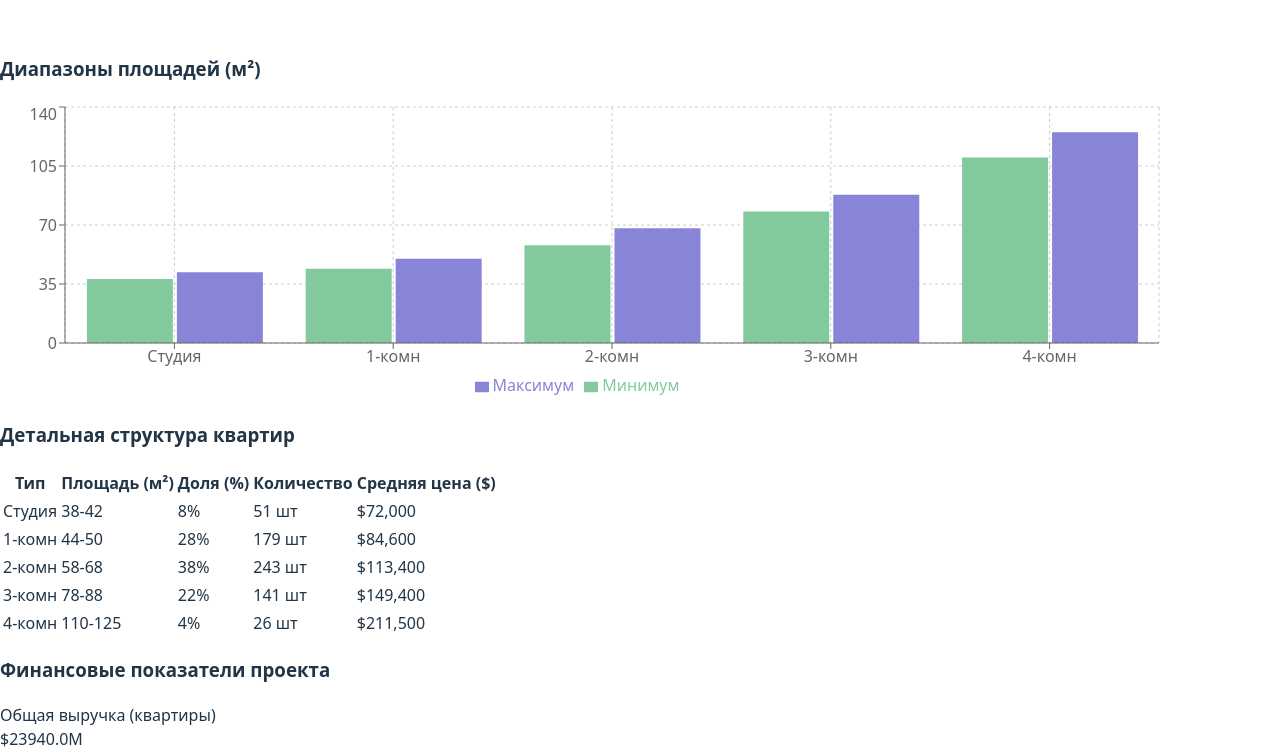
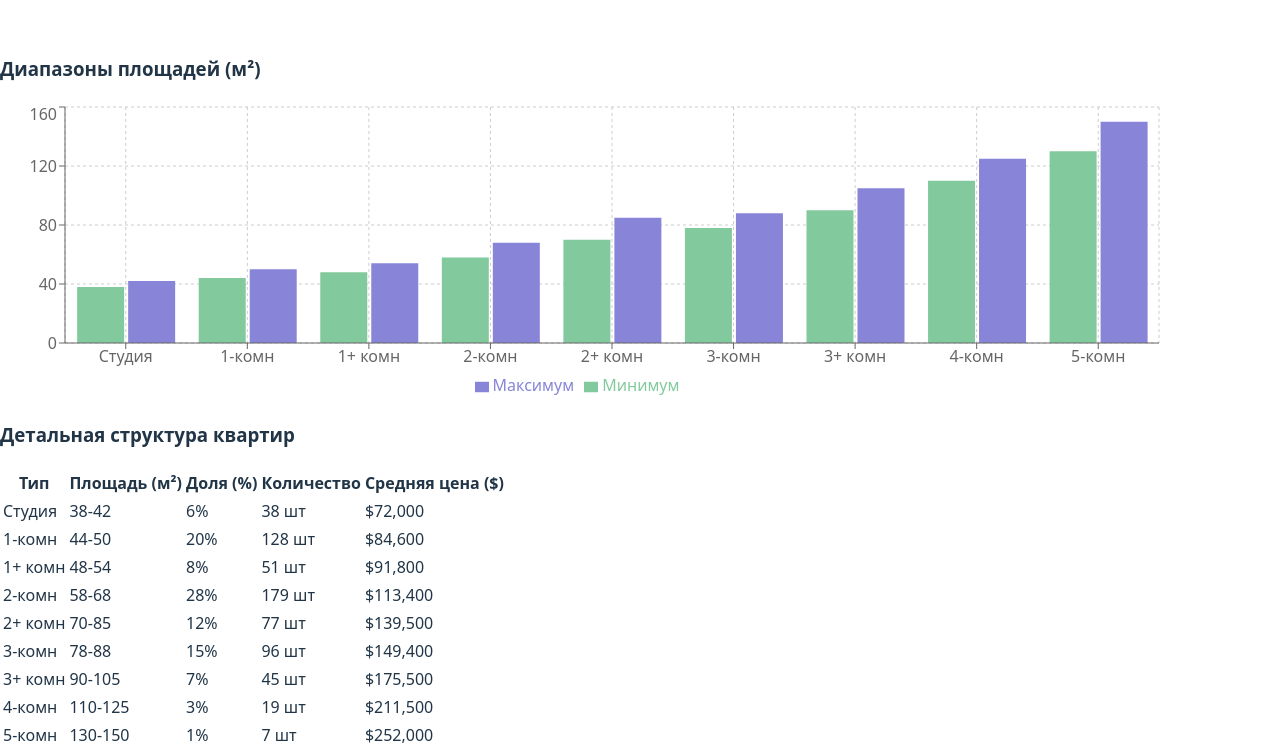
Before and after one commit to BarBerryy/apartment-dashboard, a React (Vite) app: page / in a window 1280 px wide. Shown: the part 745-1500 px from the top of the page. Built offline with nearby package versions, Linux system fonts and the light colour scheme.

Commit message:
Мои изменения

```diff
--- a/src/components/ApartmentMixDashboard.tsx
+++ b/src/components/ApartmentMixDashboard.tsx
@@ -7,11 +7,15 @@ const ApartmentMixDashboard = () => {
   const apartmentData = {
     comfort_plus: {
       mix: [
-        { type: 'Студия', percent: 8, area: '38-42', count: 51, color: '#8884d8' },
-        { type: '1-комн', percent: 28, area: '44-50', count: 179, color: '#82ca9d' },
-        { type: '2-комн', percent: 38, area: '58-68', count: 243, color: '#ffc658' },
-        { type: '3-комн', percent: 22, area: '78-88', count: 141, color: '#ff8042' },
-        { type: '4-комн', percent: 4, area: '110-125', count: 26, color: '#a4de6c' }
+        { type: 'Студия', percent: 6, area: '38-42', count: 38, color: '#8884d8' },
+        { type: '1-комн', percent: 20, area: '44-50', count: 128, color: '#82ca9d' },
+        { type: '1+ комн', percent: 8, area: '48-54', count: 51, color: '#7dd3c0' },
+        { type: '2-комн', percent: 28, area: '58-68', count: 179, color: '#ffc658' },
+        { type: '2+ комн', percent: 12, area: '70-85', count: 77, color: '#ffb347' },
+        { type: '3-комн', percent: 15, area: '78-88', count: 96, color: '#ff8042' },
+        { type: '3+ комн', percent: 7, area: '90-105', count: 45, color: '#ff6b6b' },
+        { type: '4-комн', percent: 3, area: '110-125', count: 19, color: '#a4de6c' },
+        { type: '5-комн', percent: 1, area: '130-150', count: 7, color: '#c9a0dc' }
       ],
       totalUnits: 640,
       avgArea: 50.78,
@@ -20,11 +24,15 @@ const ApartmentMixDashboard = () => {
     },
     comfort: {
       mix: [
-        { type: 'Студия', percent: 12, area: '36-40', count: 77, color: '#8884d8' },
-        { type: '1-комн', percent: 35, area: '42-48', count: 224, color: '#82ca9d' },
-        { type: '2-комн', percent: 40, area: '55-65', count: 256, color: '#ffc658' },
-        { type: '3-комн', percent: 13, area: '75-85', count: 83, color: '#ff8042' },
-        { type: '4-комн', percent: 0, area: '-', count: 0, color: '#a4de6c' }
+        { type: 'Студия', percent: 10, area: '36-40', count: 64, color: '#8884d8' },
+        { type: '1-комн', percent: 28, area: '42-48', count: 179, color: '#82ca9d' },
+        { type: '1+ комн', percent: 7, area: '46-52', count: 45, color: '#7dd3c0' },
+        { type: '2-комн', percent: 32, area: '55-65', count: 205, color: '#ffc658' },
+        { type: '2+ комн', percent: 10, area: '68-80', count: 64, color: '#ffb347' },
+        { type: '3-комн', percent: 11, area: '75-85', count: 70, color: '#ff8042' },
+        { type: '3+ комн', percent: 2, area: '88-100', count: 13, color: '#ff6b6b' },
+        { type: '4-комн', percent: 0, area: '-', count: 0, color: '#a4de6c' },
+        { type: '5-комн', percent: 0, area: '-', count: 0, color: '#c9a0dc' }
       ],
       totalUnits: 640,
       avgArea: 50.78,
@@ -33,11 +41,15 @@ const ApartmentMixDashboard = () => {
     },
     business: {
       mix: [
-        { type: 'Студия', percent: 3, area: '40-45', count: 19, color: '#8884d8' },
-        { type: '1-комн', percent: 18, area: '48-55', count: 115, color: '#82ca9d' },
-        { type: '2-комн', percent: 35, area: '62-75', count: 224, color: '#ffc658' },
-        { type: '3-комн', percent: 32, area: '82-95', count: 205, color: '#ff8042' },
-        { type: '4-комн', percent: 12, area: '115-140', count: 77, color: '#a4de6c' }
+        { type: 'Студия', percent: 2, area: '40-45', count: 13, color: '#8884d8' },
+        { type: '1-комн', percent: 12, area: '48-55', count: 77, color: '#82ca9d' },
+        { type: '1+ комн', percent: 6, area: '52-60', count: 38, color: '#7dd3c0' },
+        { type: '2-комн', percent: 25, area: '62-75', count: 160, color: '#ffc658' },
+        { type: '2+ комн', percent: 14, area: '78-92', count: 90, color: '#ffb347' },
+        { type: '3-комн', percent: 22, area: '82-95', count: 141, color: '#ff8042' },
+        { type: '3+ комн', percent: 10, area: '98-115', count: 64, color: '#ff6b6b' },
+        { type: '4-комн', percent: 7, area: '115-140', count: 45, color: '#a4de6c' },
+        { type: '5-комн', percent: 2, area: '145-165', count: 12, color: '#c9a0dc' }
       ],
       totalUnits: 640,
       avgArea: 50.78,
```
